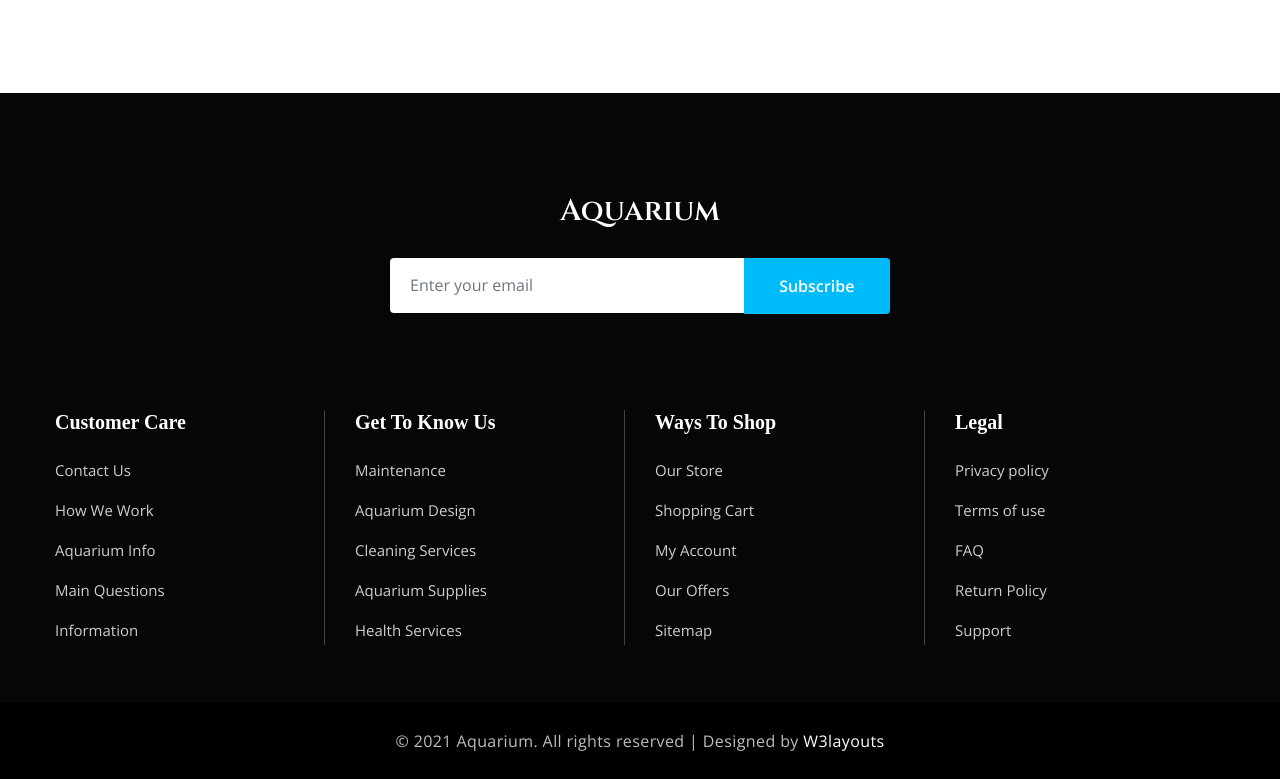
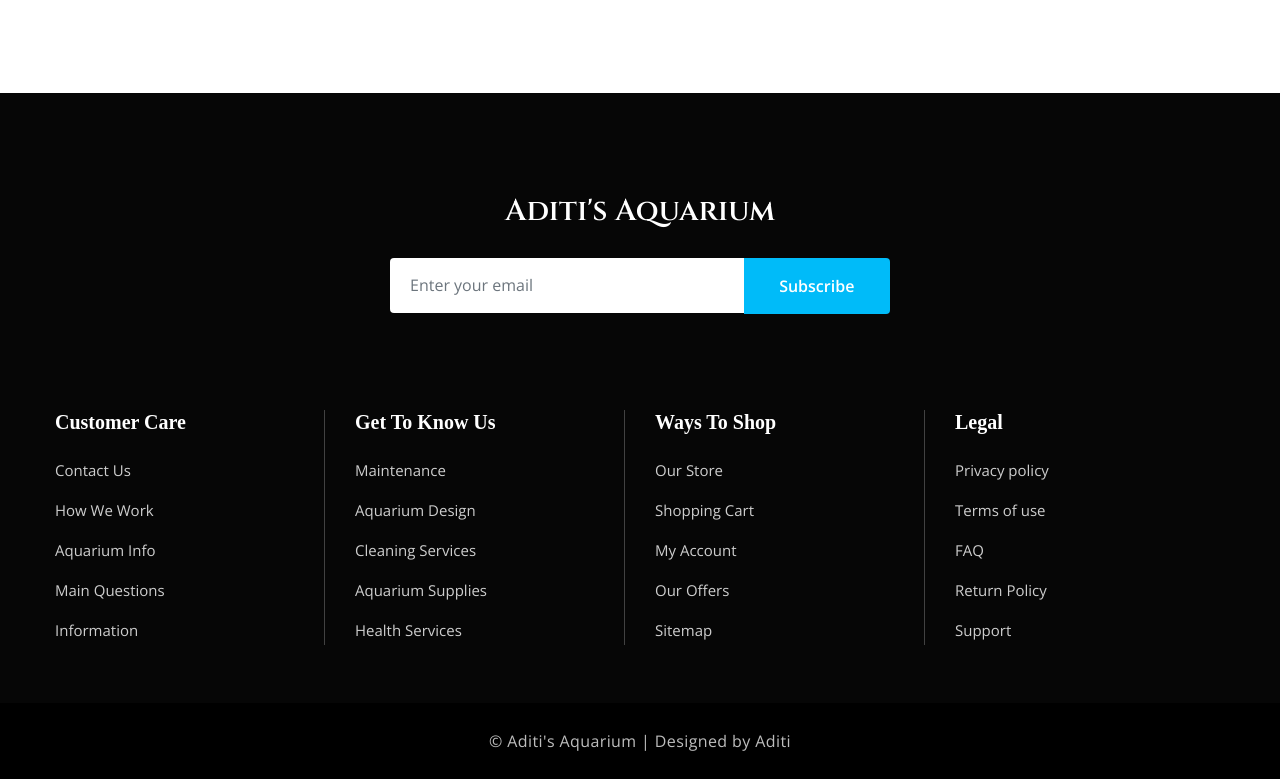
Before and after one commit to aditidew/Adaquarium, a plain HTML site: page services.html in a window 1280 px wide. Shown: the part 1437-2216 px from the top of the page. Drawn offline with nearby package versions, Linux system fonts and the light colour scheme; a web font is replaced by a local one.

Commit message:
Update services.html

```diff
--- a/services.html
+++ b/services.html
@@ -1,7 +1,3 @@
-<!--
-Author: W3layouts
-Author URL: http://w3layouts.com
--->
 <!doctype html>
 <html lang="en">
 
@@ -9,7 +5,7 @@ Author URL: http://w3layouts.com
     <!-- Required meta tags -->
     <meta charset="utf-8">
     <meta name="viewport" content="width=device-width, initial-scale=1, shrink-to-fit=no">
-    <title>Aquarium - Animals Category Responsive Website Template - Services : W3Layouts</title>
+    <title>Aditi's Aquarium </title>
     <!-- google-fonts -->
     <link href="//fonts.googleapis.com/css2?family=Cinzel:wght@400;500;600;700;800;900&display=swap" rel="stylesheet">
     <link href="//fonts.googleapis.com/css2?family=Halant:wght@300;400;500;600;700&display=swap" rel="stylesheet">
@@ -26,7 +22,7 @@ Author URL: http://w3layouts.com
             <nav class="navbar navbar-expand-lg stroke">
                 <h1>
                     <a class="navbar-brand d-flex align-items-center" href="index.html">
-                        Aquarium</a>
+                        Aditi's Aquarium</a>
                 </h1>
                 <!-- if logo is image enable this
     <a class="navbar-brand" href="#index.html">
@@ -181,7 +177,7 @@ Author URL: http://w3layouts.com
         <div class="footer17-sub pt-5">
             <div class="container py-md-5 py-4">
                 <div class="text-center mb-4">
-                    <a class="footer-logo" href="index.html">Aquarium</a>
+                    <a class="footer-logo" href="index.html">Aditi's Aquarium</a>
                 </div>
                 <form action="#url" method="GET" class="rightside-form m-auto" style="max-width:500px;">
                     <input type="email" class="form-control" name="email" placeholder="Enter your email">
@@ -240,8 +236,8 @@ Author URL: http://w3layouts.com
             </div>
             <div class="copyright text-center">
                 <div class="container">
-                    <p class="copy-footer-29">© 2021 Aquarium. All rights reserved | Designed by <a
-                            href="https://w3layouts.com" target="_blank">W3layouts</a></p>
+                    <p class="copy-footer-29">© Aditi's Aquarium | Designed by Aditi <a
+                           </a></p>
                 </div>
             </div>
         </div>
```
